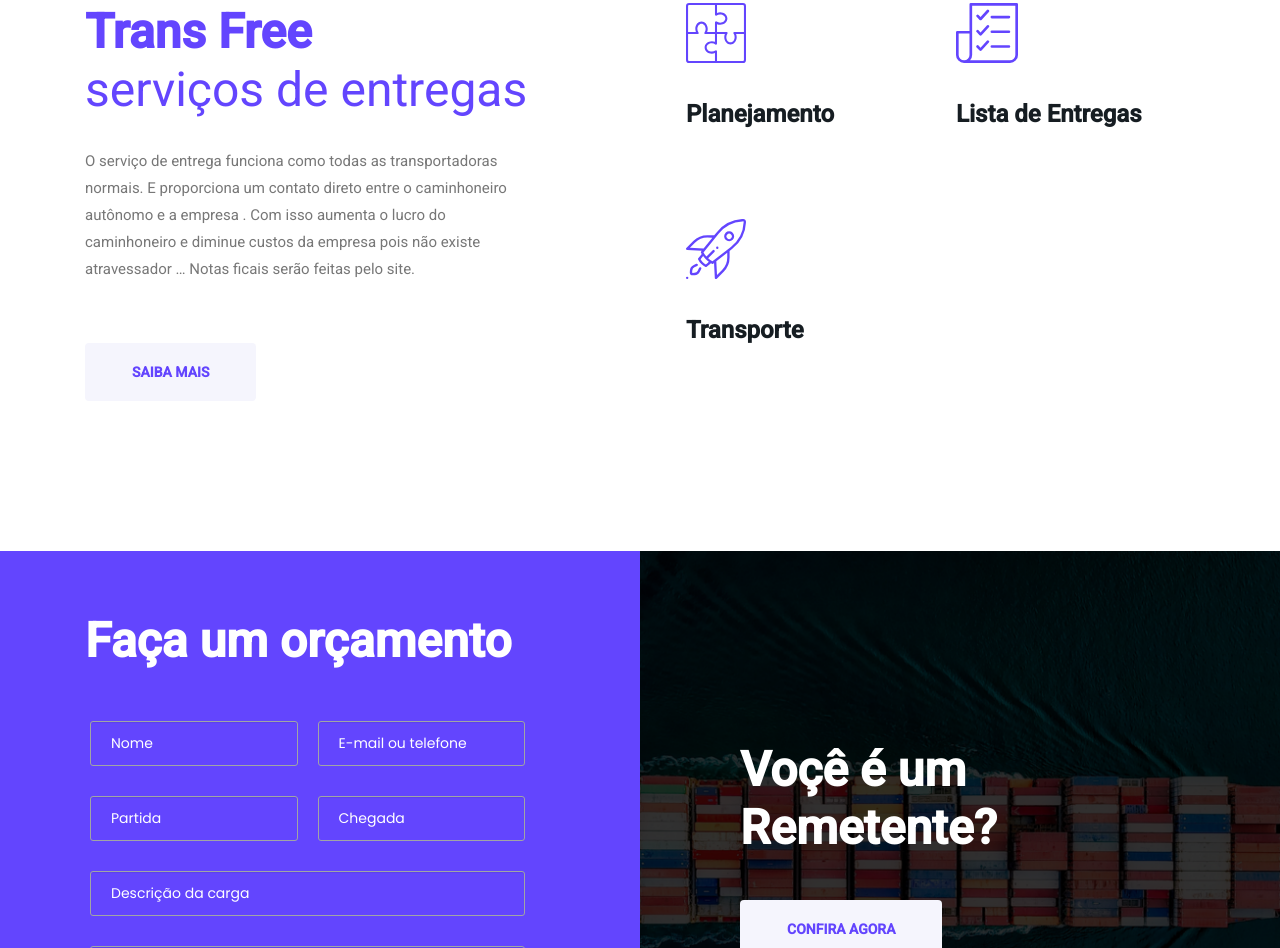
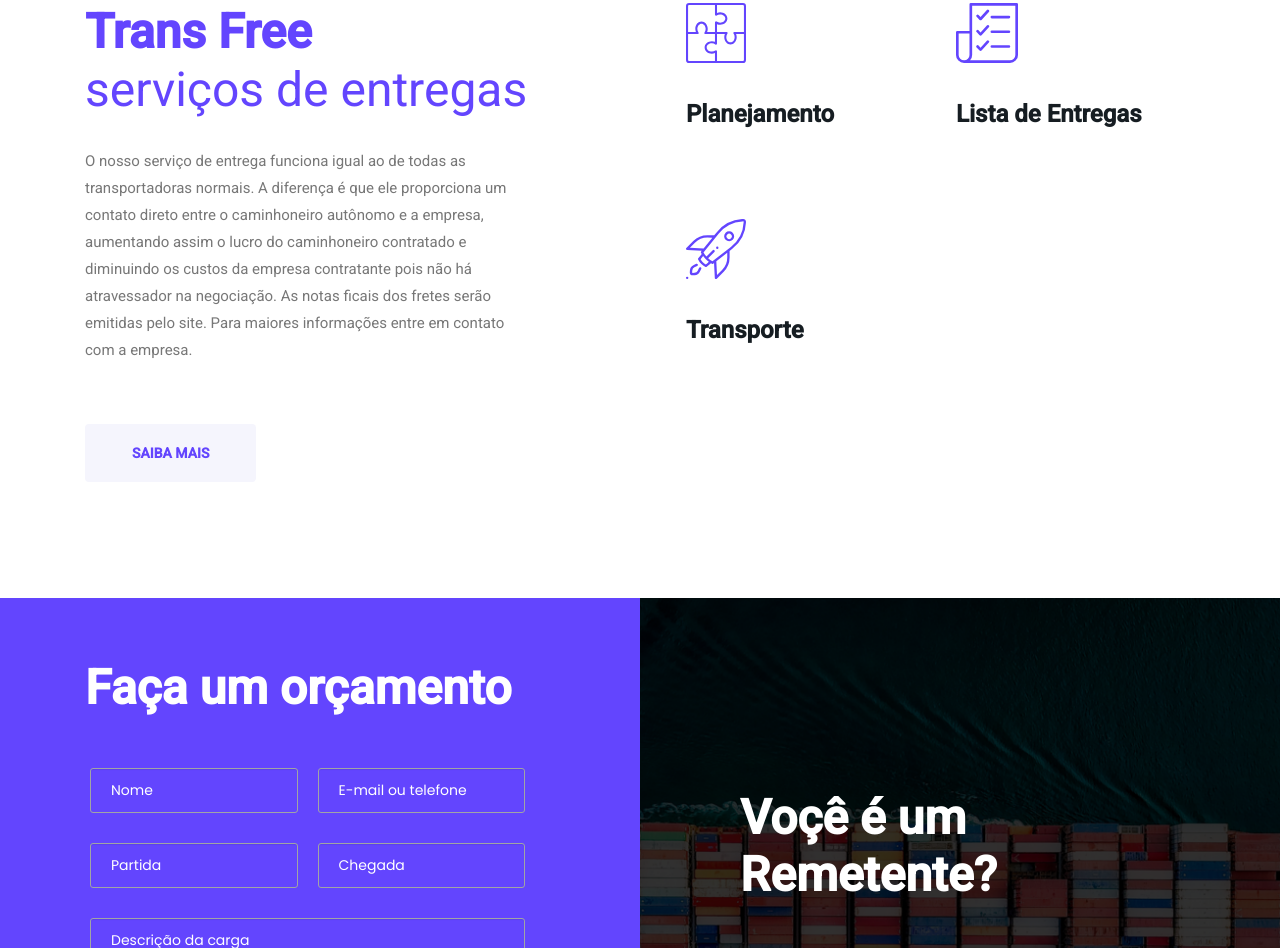
Before and after one commit to heltonmac/transfree, a plain HTML site: page index.html in a window 1280 px wide. Shown: the part 2833-3781 px from the top of the page. Drawn offline with Linux system fonts and the light colour scheme.

Commit message:
Add files via upload

```diff
--- a/index.html
+++ b/index.html
@@ -287,8 +287,9 @@
                 <div class="col-lg-5">
                     <div class="service_text">
                         <h2>Trans Free <br><span> servi&ccedil;os de entregas </span></h2>
-                        <p>O serviço de entrega funciona como todas as transportadoras normais. E proporciona um contato direto entre o caminhoneiro
-                        autônomo  e a empresa . Com isso aumenta o lucro do caminhoneiro e diminue custos da empresa pois não existe atravessador … Notas ficais                         serão feitas pelo site.</p>
+                        <p>O nosso serviço de entrega funciona igual ao de todas as transportadoras normais. A diferença é que ele proporciona um contato direto entre o caminhoneiro autônomo e a empresa, aumentando assim o lucro do caminhoneiro contratado e diminuindo os custos da empresa contratante pois não há atravessador na negociação.
+As notas ficais dos fretes serão emitidas pelo site.
+Para maiores informações entre em contato com a empresa.</p>
                         <p></p>
                         <a href="#" class="btn_1">saiba mais</a>
                     </div>
```
